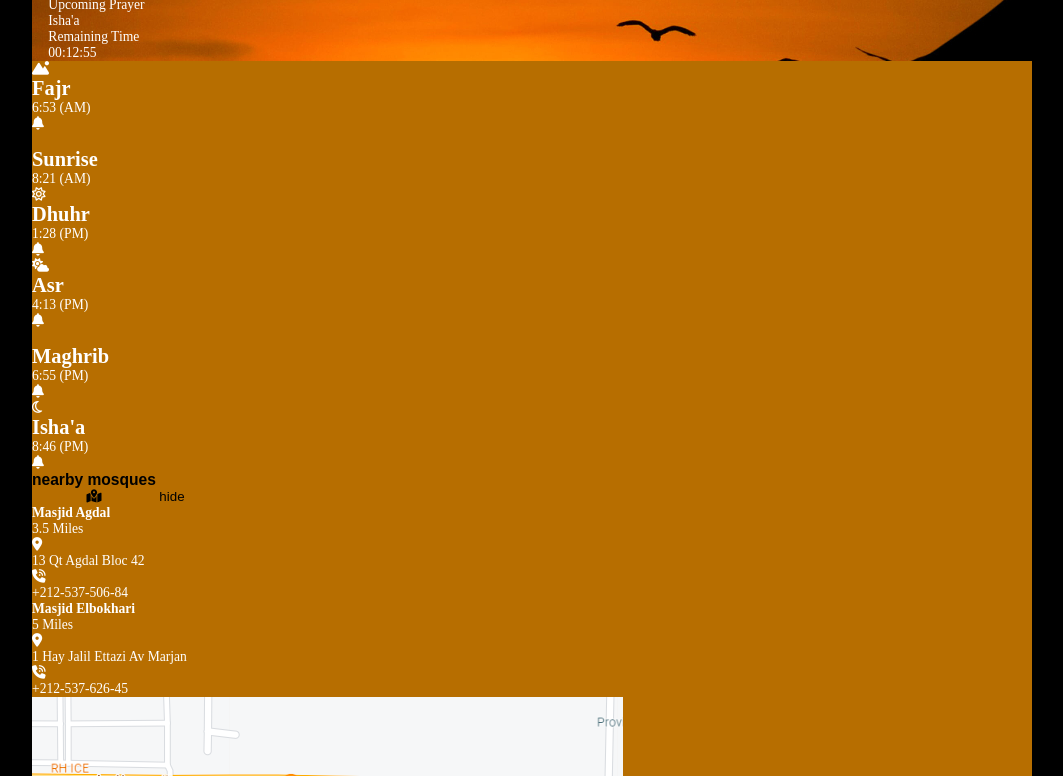
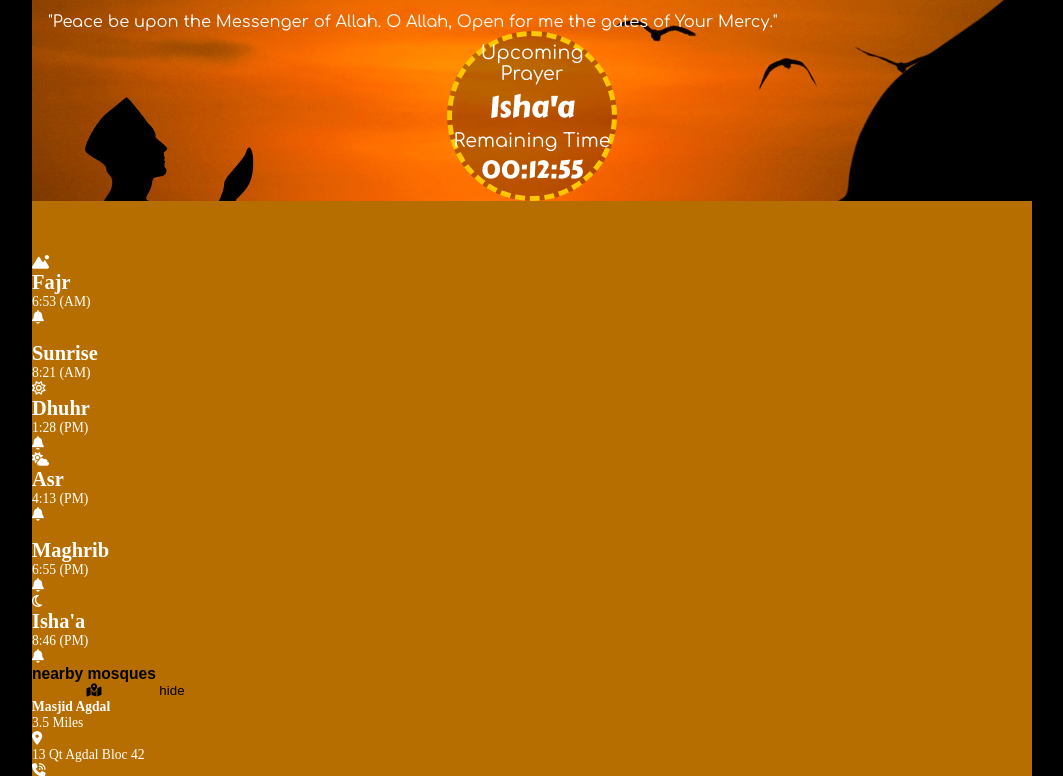
Before and after one commit to youssicode/salaty-prayer-times, a plain HTML site: page index.html in a window 1280 px wide. Shown: the part 311-1087 px from the top of the page, without its empty margins (108-1171 px from the left). Drawn offline with Linux system fonts and the light colour scheme; some icons are missing; a web font is replaced by a local one.

Commit message:
Style UpcomingPrayer card

```diff
--- a/index.html
+++ b/index.html
@@ -5,8 +5,9 @@
         <meta http-equiv="X-UA-Compatible" content="IE=edge">
         <meta name="viewport" content="width=device-width, initial-scale=1.0">
         <!-- Google fonts -->
-        <link rel="preconnect" href="https://fonts.googleapis.com"><link rel="preconnect" href="https://fonts.gstatic.com" crossorigin><link href="https://fonts.googleapis.com/css2?family=Carattere&family=Carter+One&family=Catamaran:wght@100;200;400;700&family=Comfortaa:wght@100;200;400;700&display=swap" rel="stylesheet">
-        <!-- fontawesome icons Kit's Code -->
+        <link rel="preconnect" href="https://fonts.googleapis.com">
+        <link rel="preconnect" href="https://fonts.gstatic.com" crossorigin>
+        <link href="https://fonts.googleapis.com/css2?family=Carattere&family=Carter+One&family=Catamaran:wght@100;200;400;700&family=Comfortaa:wght@400;700&family=Didact+Gothic&display=swap" rel="stylesheet">        <!-- fontawesome icons Kit's Code -->
         <script src="https://kit.fontawesome.com/5313277c87.js" crossorigin="anonymous"></script>
         <!-- Costum style file -->
         <link rel="stylesheet" href="./css/main.css">
--- a/scss/base/_reset.scss
+++ b/scss/base/_reset.scss
@@ -10,6 +10,14 @@
 
 html {
     font-size: 62.5%;
+
+    @include responsive_medium() {
+        font-size: 72%;
+    }
+
+    @include responsive_Large() {
+        font-size: 85%;
+    }
 }
 
 body {
--- a/scss/main.scss
+++ b/scss/main.scss
@@ -2,16 +2,6 @@
 @use "utilities" as *;
 @use "partials";
 @use "modules";
-
-html {
-    @include responsive_medium() {
-        font-size: 72%;
-    }
-
-    @include responsive_Large() {
-        font-size: 85%;
-    }
-}
 
 main {
     width: 100%;
@@ -27,29 +17,3 @@ main {
 
     }
 }
-
-.appLogo {
-    font-family: $carattere;
-    font-size: 2rem;
-    letter-spacing: 0.3rem;
-    text-align: center;
-    margin-bottom: $margin-2rem5;
-}
-
-.hijri_date {
-    font-family: $Comfortaa;
-    font-size: 1.6rem;
-    text-align: center;
-    margin-bottom: $margin-0rem5;
-}
-
-.gregorian_date {
-    font-family: $Comfortaa;
-    font-size: 1.2rem;
-    text-align: center;
-}
-
-
-.heroSection__header {
-    margin-bottom: $margin-2rem5;
-}
--- a/scss/modules/_cards.scss
+++ b/scss/modules/_cards.scss
@@ -1,4 +1,8 @@
 @use "../utilities" as *; // ... as *; to use just the variables names.
+
+.timingContainer {
+    margin-bottom: 4rem;
+}
 
 .timingContainer__timeDua__timeNow {
     font-family: $CarterOne;
@@ -7,6 +11,7 @@
     letter-spacing: .16rem;
     text-shadow: 2px 4px 4px rgba(0, 0, 0, 0.88);
     text-align: center;
+    margin-bottom: $margin-2rem5;
 }
 
 .timingContainer__timeDua__dua {
--- a/scss/partials/_header.scss
+++ b/scss/partials/_header.scss
@@ -1,4 +1,8 @@
 @use "../utilities" as *; // ... as *; to use just the variables names.
+
+.heroSection__header {
+    margin-bottom: $margin-2rem5;
+}
 
 @include responsive_Large() {
     .heroSection__header {
@@ -6,3 +10,23 @@
         justify-content: space-between;
     }
 }
+
+.appLogo {
+    font-family: $carattere;
+    font-size: 2rem;
+    letter-spacing: 0.3rem;
+    text-align: center;
+    margin-bottom: $margin-2rem5;
+}
+
+.hijri_date {
+    font-family: $Comfortaa;
+    font-size: 1.6rem;
+    text-align: center;
+    margin-bottom: $margin-0rem5;
+}
+
+.gregorian_date {
+    font-size: 1.2rem;
+    text-align: center;
+}
--- a/scss/partials/_index.scss
+++ b/scss/partials/_index.scss
@@ -1,3 +1,4 @@
 @forward "header.scss";
 @forward "footer.scss";
 @forward "sections.scss";
+@forward "mainInfo.scss";
--- /dev/null
+++ b/scss/partials/_mainInfo.scss
@@ -0,0 +1,38 @@
+@use "../utilities" as *;
+
+.timingContainer__upcomingPrayer {
+    width: 170px;
+    height: 170px;
+    @include auto-margin-center;
+    background-color: rgba(3, 3, 3, 0.27);
+    border: 5px dashed $active-color;
+    border-radius: 50%;
+    @include center-content-with-flex;
+    flex-direction: column;
+
+
+    &__label,
+    &__remainingTimeLabel {
+        font-family: $Comfortaa;
+        font-size: 1.4rem;
+    }
+
+    &__label {
+        width: min-content;
+        text-align: center;
+    }
+
+    &__prayerName {
+        font-family: $CarterOne;
+        font-size: 2.2rem;
+        // font-weight: bold;
+
+    }
+
+    &__remainingTime {
+        font-family: $CarterOne;
+        font-size: 1.8rem;
+        // font-weight: 700;
+    }
+
+}
--- a/scss/utilities/_mixins.scss
+++ b/scss/utilities/_mixins.scss
@@ -6,5 +6,5 @@
 @mixin center-content-with-flex {
     display: flex;
     align-items: center;
-
+    justify-content: center;
 }
--- a/scss/utilities/_variables.scss
+++ b/scss/utilities/_variables.scss
@@ -7,6 +7,8 @@ $Catamaran : 'Catamaran',
 sans-serif;
 $Comfortaa : 'Comfortaa',
 cursive;
+$gothic : 'Didact Gothic',
+sans-serif;
 
 // Colors:
 $bg-main : rgba(0, 0, 0);
```
Also changed, not shown: css/main.css, 1 other file.
